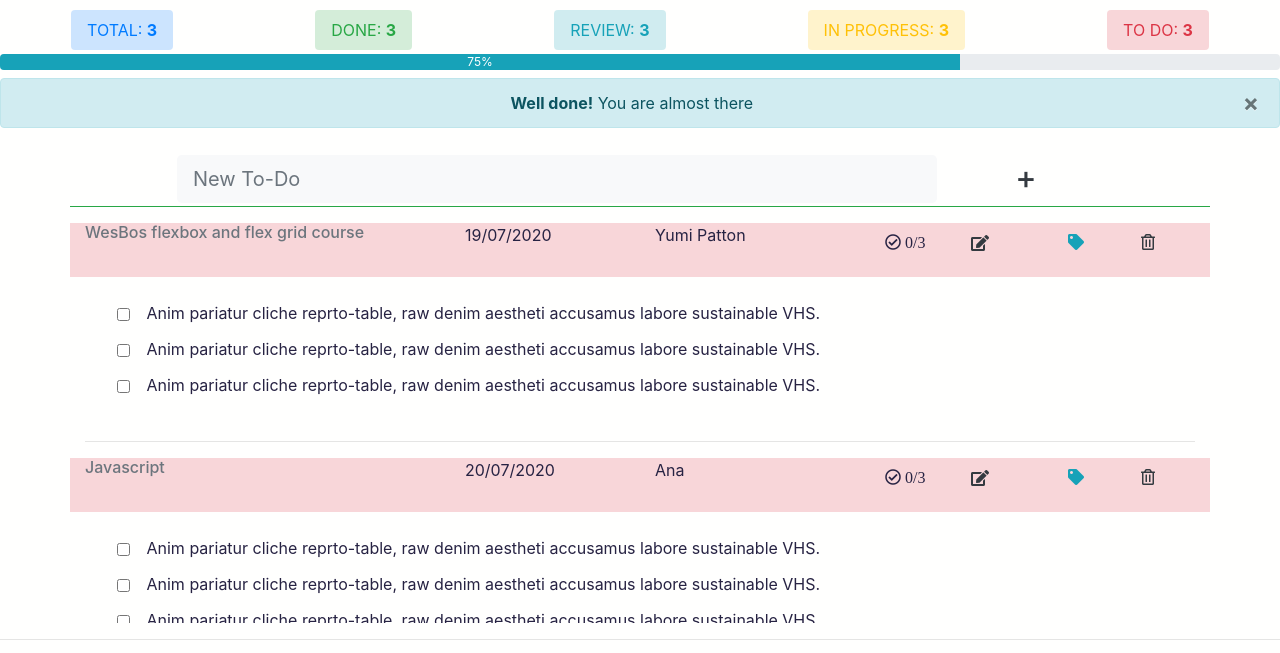
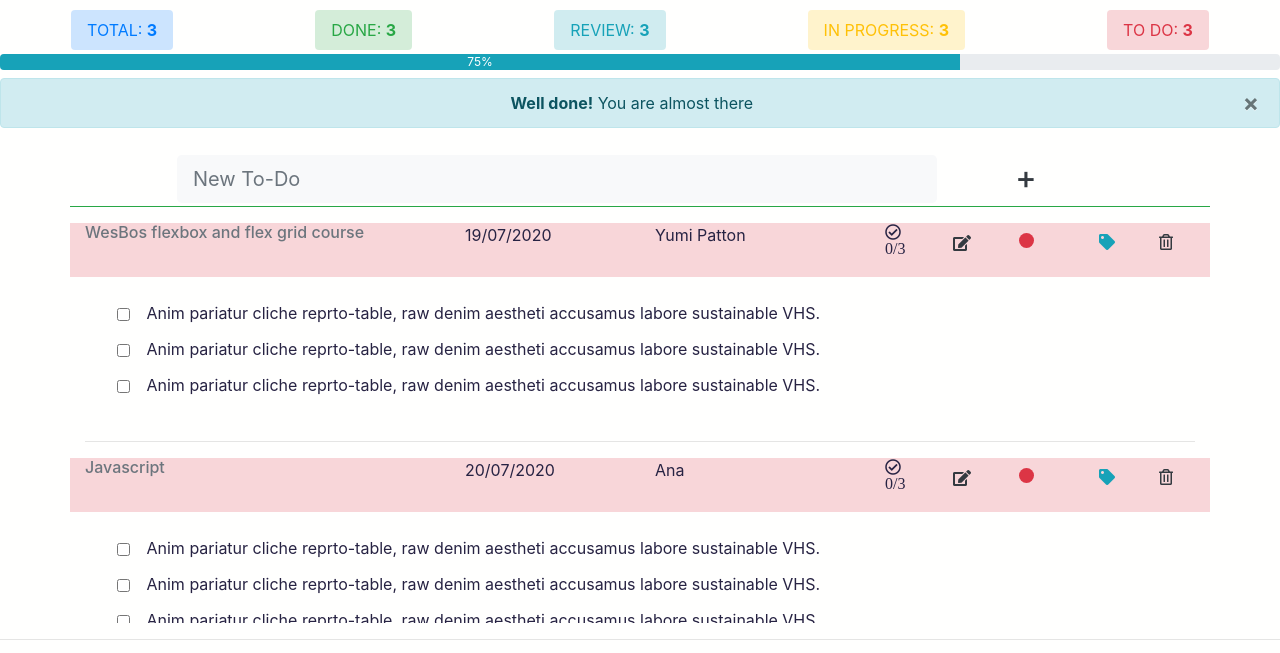
Before and after one commit to agorodinskaya/TeamTaskList-1, a plain HTML site: page index.html in a window 1280 px wide. Shown: the part 66-719 px from the top of the page. Drawn offline with nearby package versions, Linux system fonts and the light colour scheme.

Commit message:
Added back the red round circle

```diff
--- a/index.html
+++ b/index.html
@@ -136,6 +136,9 @@
                                                 <i class="fas fa-edit"></i></a>
                                         </li>
                                         <li class="col">
+                                            <span class="dot rounded-circle bg-danger icon"></span>
+                                        </li>
+                                        <li class="col">
                                             <button class="btn btn-link text-info" data-toggle="modal"
                                                 data-target="#"><i class="fas fa-tag"></i></button>
                                         </li>
@@ -205,6 +208,9 @@
                                                 class="d-inline btn btn-link col-2 ml-0 pl-0 mb-0 pb-0 text-dark"
                                                 data-toggle="modal" data-target="#newTaskInput">
                                                 <i class="fas fa-edit"></i></a>
+                                        </li>
+                                        <li class="col">
+                                            <span class="dot rounded-circle bg-danger icon"></span>
                                         </li>
                                         <li class="col">
                                             <button class="btn btn-link text-info" data-toggle="modal"
@@ -278,6 +284,9 @@
                                                 class="d-inline btn btn-link col-2 ml-0 pl-0 mb-0 pb-0 text-dark"
                                                 data-toggle="modal" data-target="#newTaskInput">
                                                 <i class="fas fa-edit"></i></a>
+                                        </li>
+                                        <li class="col">
+                                            <span class="dot rounded-circle bg-danger icon"></span>
                                         </li>
                                         <li class="col">
                                             <button class="btn btn-link text-info" data-toggle="modal"
```
